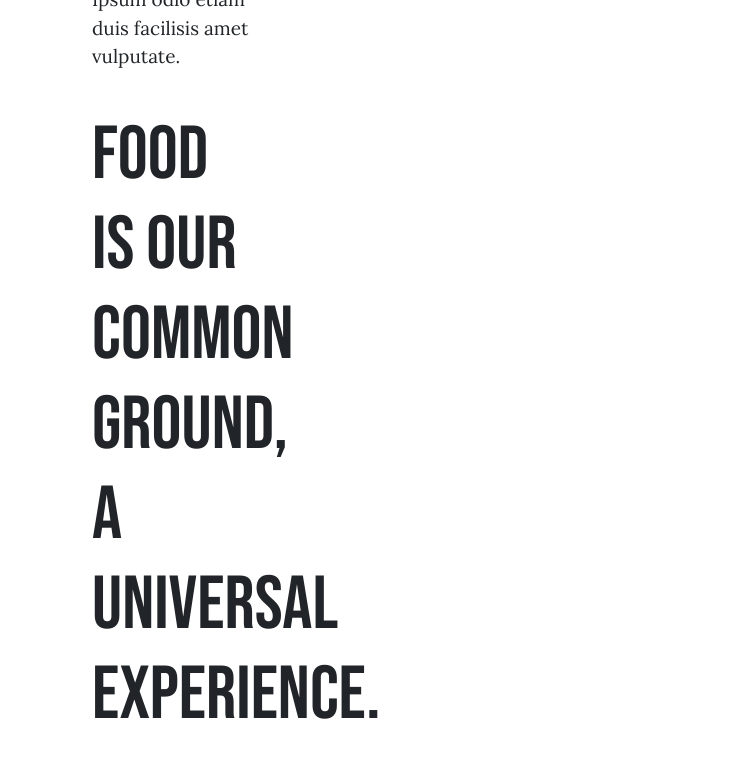
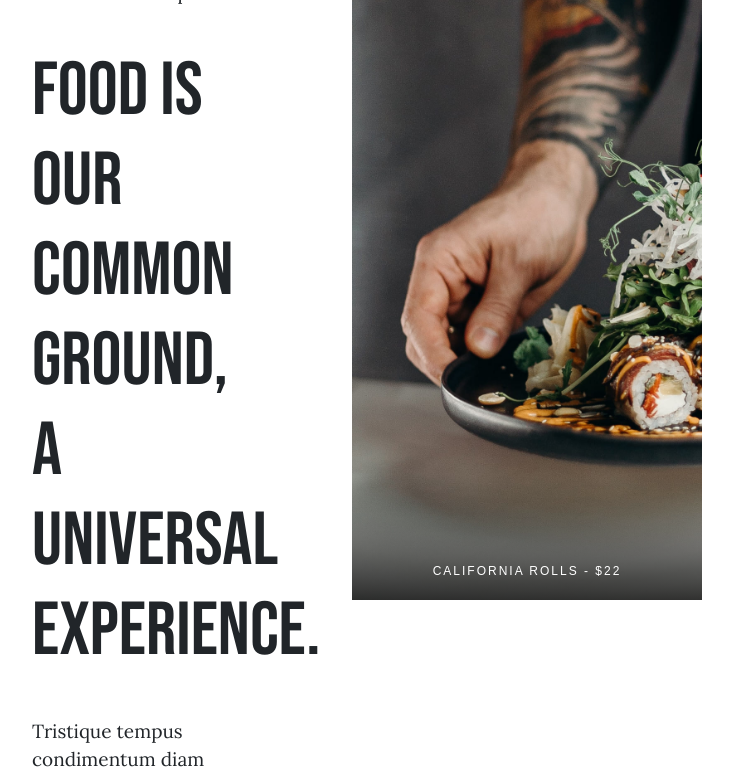
Before and after one commit to elepot87/proj-html-vuejs, a Vue app: page / in a window 1280 px wide. Shown: the part 1650-2428 px from the top of the page, without its empty margins (288-1021 px from the left). Built offline with nearby package versions, Linux system fonts and the light colour scheme.

Commit message:
finita prima sezione main col dx

```diff
--- a/src/components/Main.vue
+++ b/src/components/Main.vue
@@ -21,7 +21,18 @@
           alt="signature-chef"
         />
       </div>
-      <div class="right col-6">prova</div>
+      <div class="right col-6">
+        <div
+          class="container-image d-flex justify-content-center align-items-end"
+        >
+          <!-- <img
+            :src="require(`@/assets/images/info22x.jpg`)"
+            alt="chef cucina"
+            class="img-chef"
+          /> -->
+          <div class="caption">california rolls - $22</div>
+        </div>
+      </div>
     </section>
   </main>
 </template>
--- a/src/styles/main.scss
+++ b/src/styles/main.scss
@@ -5,7 +5,7 @@ main {
   .message-chef {
     padding: 200px 290px;
     .left {
-      padding: 0 90px;
+      padding: 50px 100px 30px 30px;
       .text1,
       .text2 {
         font-size: $paragraph-size;
@@ -24,5 +24,32 @@ main {
         line-height: 90px;
       }
     }
+    .right {
+      .container-image {
+        background-image: linear-gradient(
+            rgba(0, 0, 0, 0) 86%,
+            rgba(3, 3, 3, 0.79) 100%
+          ),
+          url(../assets/images/info22x.jpg);
+        background-position: left top;
+        background-repeat: no-repeat;
+        background-size: cover;
+        height: 900px;
+        position: relative;
+        .caption {
+          color: $secondary-color;
+          text-transform: uppercase;
+          margin-bottom: 20px;
+          font-size: 12px;
+          letter-spacing: 2px;
+        }
+      }
+
+      .container-image:hover {
+        box-shadow: 0 3px 15px rgba(0, 0, 0, 0.4);
+        transform: scale(1.03);
+        transition: transform 0.35s ease-in-out;
+      }
+    }
   }
 }
```
